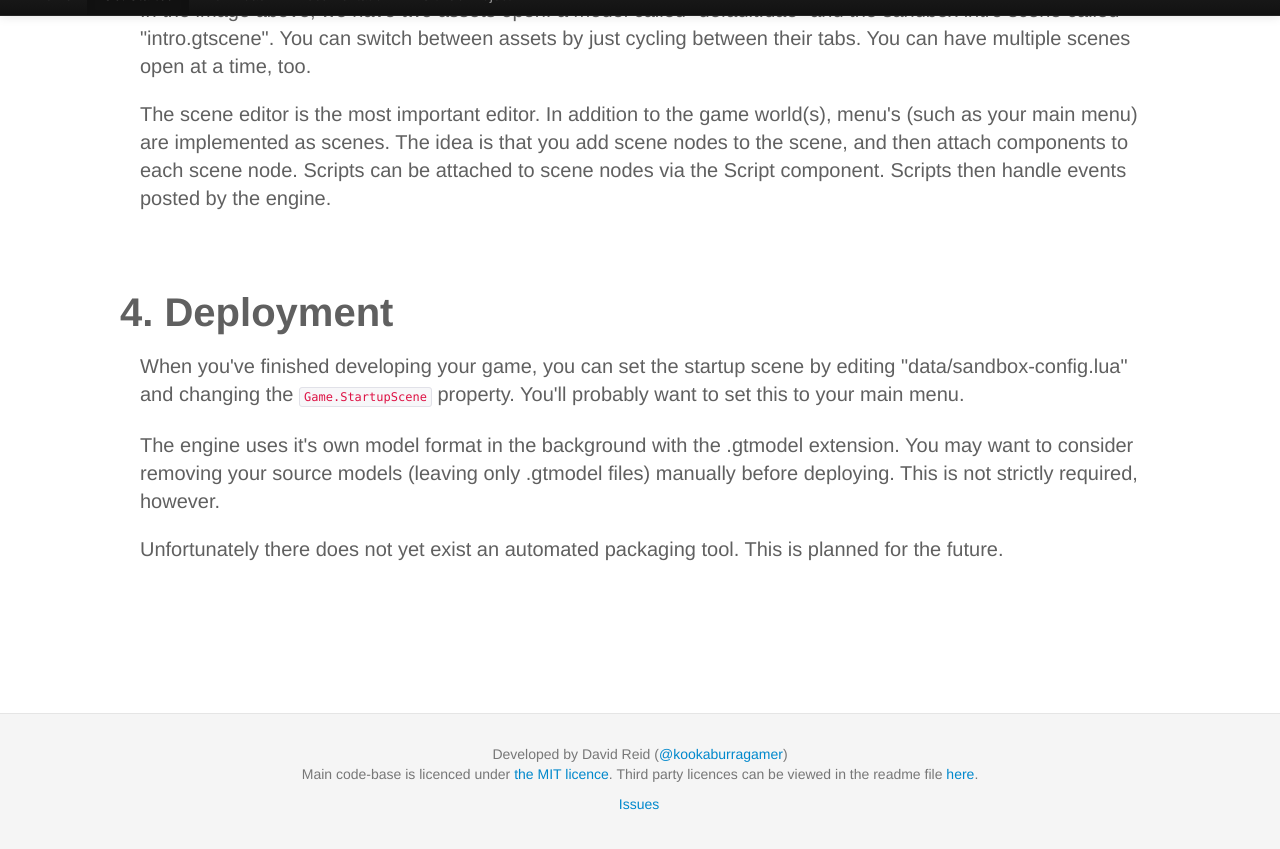
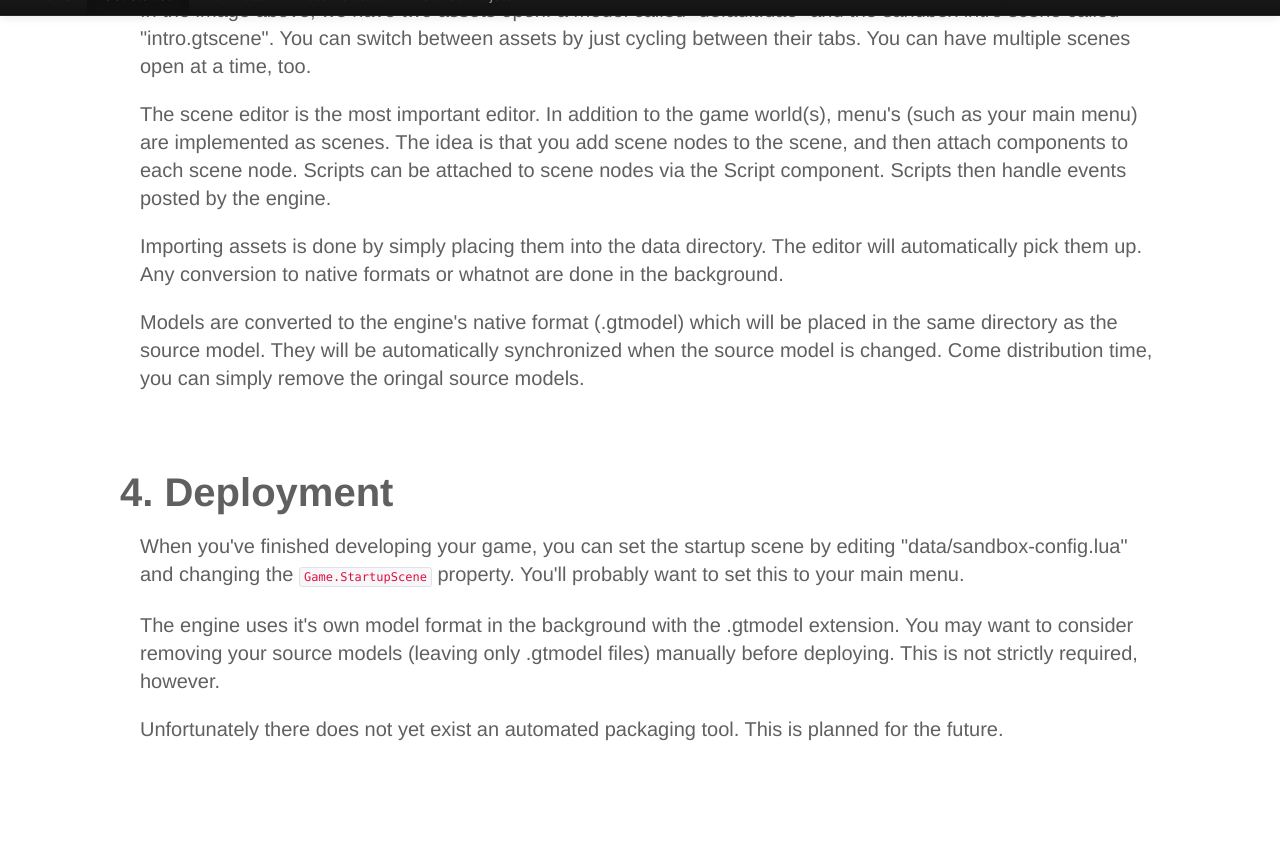
Before and after one commit to mackron/GTGameEngine, a Jekyll site: the page built from getstarted/index.html, in a window 1280 px wide and 900 px high, scrolled down 2374 px, cut to the strip 25-874 px from the top of the window. Built offline with Jekyll 4.4.1, drawn with Linux system fonts in a browser that asks for light colours; Markdown is read by kramdown in place of the engine named in the settings; some of the changed text lies outside the part shown.

Commit message:
Add some more information to the Get Started page.

```diff
--- a/getstarted/index.html
+++ b/getstarted/index.html
@@ -82,6 +82,15 @@ layout: default
             as scenes. The idea is that you add scene nodes to the scene, and then attach components to each scene node. Scripts can be
             attached to scene nodes via the Script component. Scripts then handle events posted by the engine.
             </p>
+            <p>
+            Importing assets is done by simply placing them into the data directory. The editor will automatically pick them up. Any conversion
+            to native formats or whatnot are done in the background.
+            </p>
+            <p>
+            Models are converted to the engine's native format (.gtmodel) which will be placed in the same directory as the source model. They
+            will be automatically synchronized when the source model is changed. Come distribution time, you can simply remove the oringal
+            source models.
+            </p>
         </div>
         <div class="page-section">
             <h1>4. Deployment</h1>
```
Also changed, not shown: other parts of getstarted/index.html (+1 -1 lines).
